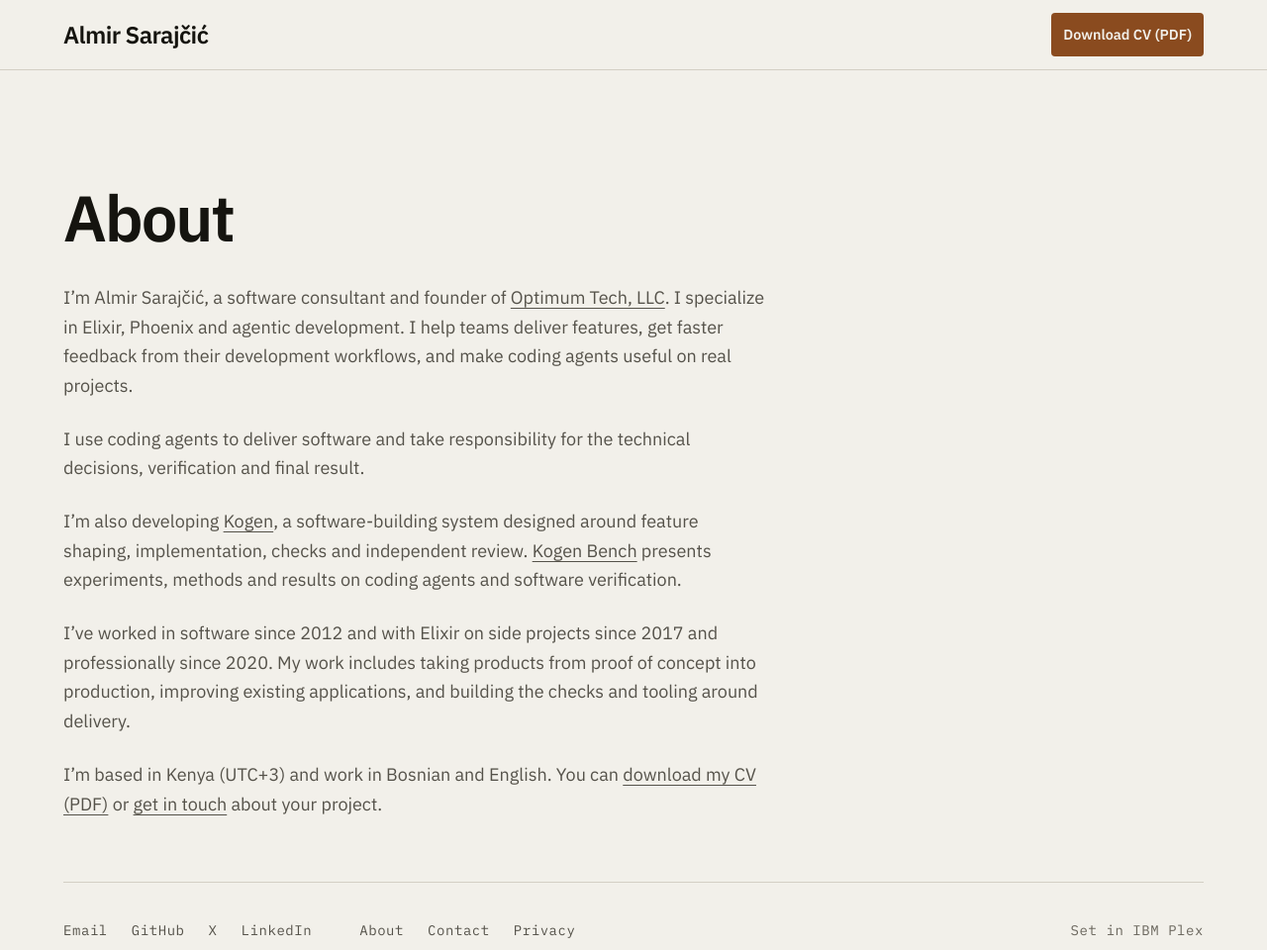
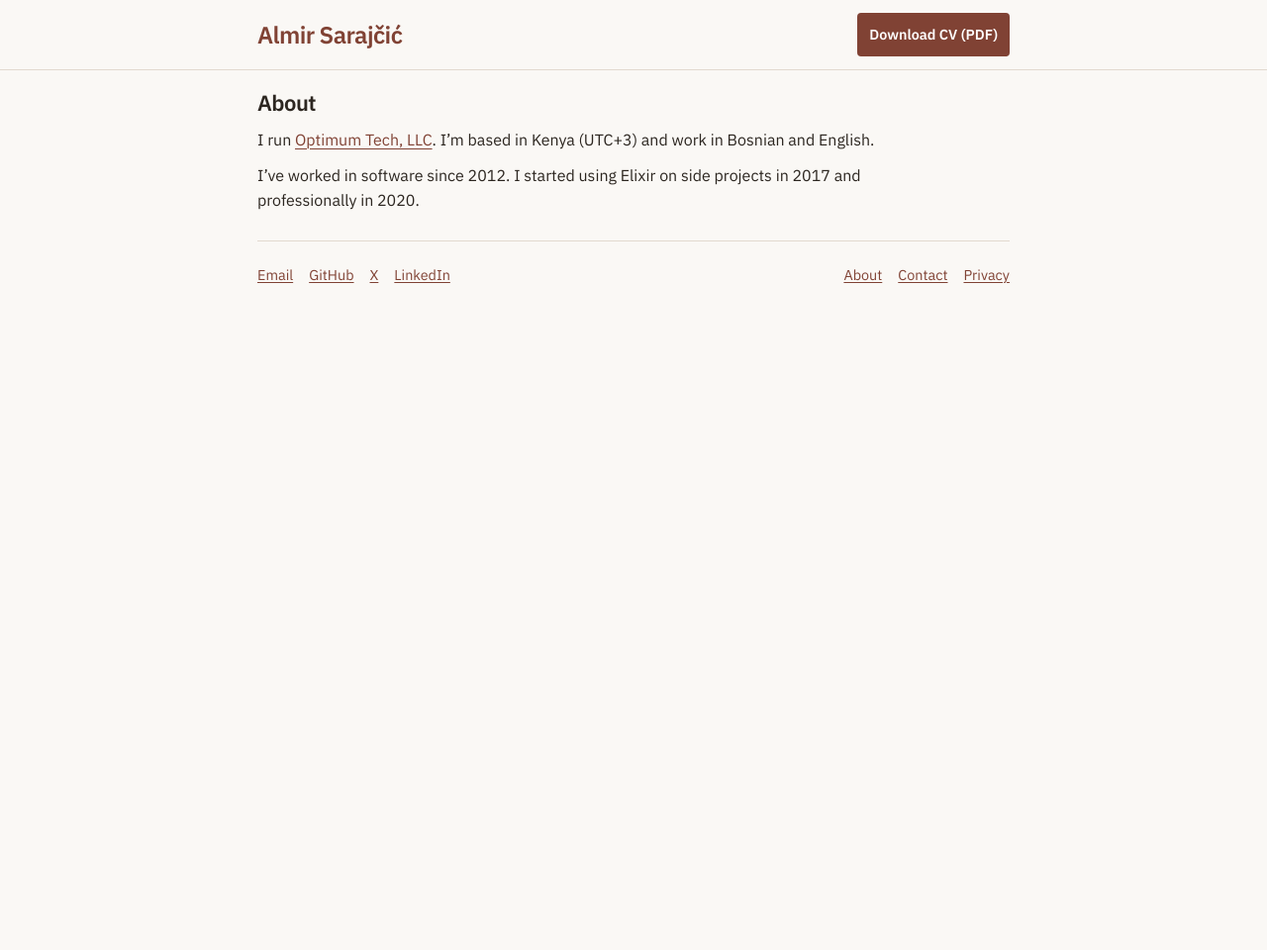
Before and after one commit to almirsarajcic/almirsarajcic.com, an Astro site: page /about in a window 1280 px wide. Shown: the whole page at 99% size. After the commit the page ends 800 px from the top, so only its background shows below. Built offline with nearby package versions, Linux system fonts and the light colour scheme; Astro itself is replaced by a stand-in of ours.

Commit message:
Bring About into the compact personal site
Keep the short background and career dates on About. Use the same
spacing and palette on the information pages as on the homepage.

```diff
--- a/src/components/SiteFooter.astro
+++ b/src/components/SiteFooter.astro
@@ -1,4 +1,4 @@
-<footer class="site-foot wrap">
+<footer class="compact-wrap compact-footer">
   <nav aria-label="Elsewhere">
     <ul>
       <li><a href="mailto:consulting@optimum.ba">Email</a></li>
@@ -14,5 +14,4 @@
       <li><a href="/privacy/">Privacy</a></li>
     </ul>
   </nav>
-  <span class="label colophon">Set in IBM Plex</span>
 </footer>
--- a/src/components/SiteHeader.astro
+++ b/src/components/SiteHeader.astro
@@ -6,7 +6,7 @@ interface Props {
 const { home = false } = Astro.props;
 ---
 <header class="compact-header">
-  <div class={home ? "compact-wrap header-content" : "wrap header-content"}>
+  <div class="compact-wrap header-content">
     {home ? <h1>Almir Sarajčić</h1> : <a class="name" href="/">Almir Sarajčić</a>}
     <a class="download" href="/Almir_Sarajcic_CV.pdf" download>Download CV (PDF)</a>
   </div>
--- a/src/layouts/Information.astro
+++ b/src/layouts/Information.astro
@@ -2,14 +2,37 @@
 import Base from './Base.astro';
 import SiteHeader from '../components/SiteHeader.astro';
 import SiteFooter from '../components/SiteFooter.astro';
+import '../styles/compact.css';
 interface Props { title: string; description: string; }
 const { title, description } = Astro.props;
 ---
-<Base title={`${title} — Almir Sarajčić`} description={description} analytics={false}>
+<Base title={`${title} — Almir Sarajčić`} description={description} analytics={false} bodyClass="compact-site">
   <SiteHeader />
-  <main id="main" class="information opening wrap">
+  <main id="main" class="compact-wrap information">
     <h1>{title}</h1>
     <div class="information-copy"><slot /></div>
   </main>
   <SiteFooter />
 </Base>
+
+<style>
+  .information h1 {
+    font-size: 1.375rem;
+    margin-bottom: 12px;
+  }
+
+  .information-copy {
+    max-width: 65ch;
+    margin-top: 0;
+    color: var(--ink);
+  }
+
+  .information-copy :global(* + *) {
+    margin-top: 12px;
+  }
+
+  .information-copy :global(h2) {
+    margin-top: 20px;
+    font-size: 1.125rem;
+  }
+</style>
--- a/src/pages/about.astro
+++ b/src/pages/about.astro
@@ -1,10 +1,7 @@
 ---
 import Information from "../layouts/Information.astro";
 ---
-<Information title="About" description="Almir Sarajčić, software consultant specializing in Elixir, Phoenix and agentic development. Founder of Optimum Tech, LLC. Building Kogen.">
-  <p>I’m Almir Sarajčić, a software consultant and founder of <a href="https://optimum.ba/">Optimum Tech, LLC</a>. I specialize in Elixir, Phoenix and agentic development. I help teams deliver features, get faster feedback from their development workflows, and make coding agents useful on real projects.</p>
-  <p>I use coding agents to deliver software and take responsibility for the technical decisions, verification and final result.</p>
-  <p>I’m also developing <a href="https://kogen.dev/">Kogen</a>, a software-building system designed around feature shaping, implementation, checks and independent review. <a href="https://bench.kogen.dev/">Kogen Bench</a> presents experiments, methods and results on coding agents and software verification.</p>
-  <p>I’ve worked in software since 2012 and with Elixir on side projects since 2017 and professionally since 2020. My work includes taking products from proof of concept into production, improving existing applications, and building the checks and tooling around delivery.</p>
-  <p>I’m based in Kenya (UTC+3) and work in Bosnian and English. You can <a href="/Almir_Sarajcic_CV.pdf" download>download my CV (PDF)</a> or <a href="/contact/">get in touch</a> about your project.</p>
+<Information title="About" description="About Almir Sarajčić, an independent software consultant and founder of Optimum Tech, LLC.">
+  <p>I run <a href="https://optimum.ba/">Optimum Tech, LLC</a>. I’m based in Kenya (UTC+3) and work in Bosnian and English.</p>
+  <p>I’ve worked in software since 2012. I started using Elixir on side projects in 2017 and professionally in 2020.</p>
 </Information>
--- a/src/pages/index.astro
+++ b/src/pages/index.astro
@@ -1,11 +1,11 @@
 ---
 import Base from "../layouts/Base.astro";
 import SiteHeader from "../components/SiteHeader.astro";
-import "../styles/home.css";
+import "../styles/compact.css";
 
 const description = "Independent software consultant helping teams build Elixir and Phoenix applications, improve builds and tests, and work with coding agents.";
 ---
-<Base title="Almir Sarajčić | Software consultant" description={description} bodyClass="by-problem">
+<Base title="Almir Sarajčić | Software consultant" description={description} bodyClass="compact-site by-problem">
   <SiteHeader home />
   <main class="compact-wrap" id="main">
     <div class="intro">
--- a/src/styles/home.css
+++ b/src/styles/compact.css
@@ -1,4 +1,4 @@
-.by-problem {
+.compact-site {
   --paper: #faf8f5;
   --ink: #2c2620;
   --muted: #5e554c;
@@ -13,7 +13,7 @@
 }
 
 @media (prefers-color-scheme: dark) {
-  .by-problem {
+  .compact-site {
     --paper: #14130f;
     --ink: #eeebe2;
     --muted: #b7b3a6;
@@ -30,12 +30,12 @@
   margin-inline: auto;
 }
 
-.by-problem a {
+.compact-site a {
   color: var(--accent);
   text-underline-offset: 0.17em;
 }
 
-.by-problem main {
+.compact-site main {
   padding-block: 21px 28px;
 }
 
@@ -129,7 +129,8 @@
   font-size: 0.9rem;
 }
 
-.compact-footer nav {
+.compact-footer nav,
+.compact-footer ul {
   display: flex;
   flex-wrap: wrap;
   gap: 0 16px;
@@ -146,7 +147,7 @@
     width: calc(100% - 30px);
   }
 
-  .by-problem main {
+  .compact-site main {
     padding-block: 15px 22px;
   }
 
--- a/src/styles/site.css
+++ b/src/styles/site.css
@@ -305,9 +305,5 @@ a:focus-visible{outline:2px solid var(--focus);outline-offset:3px;border-radius:
 
 .mail{overflow-wrap:anywhere}
 
-/* Information pages share the portfolio's typography, measure and rhythm. */
-.information-copy{max-width:var(--measure);margin-top:var(--s4);color:var(--muted)}
-.information-copy > * + *{margin-top:var(--s3)}
-.information-copy h2{margin-top:var(--s5);font-size:clamp(1.5rem,1.2rem + 1.1vw,2rem);color:var(--ink)}
 .information-copy a{overflow-wrap:anywhere}
 .site-foot nav{min-width:0}
```
